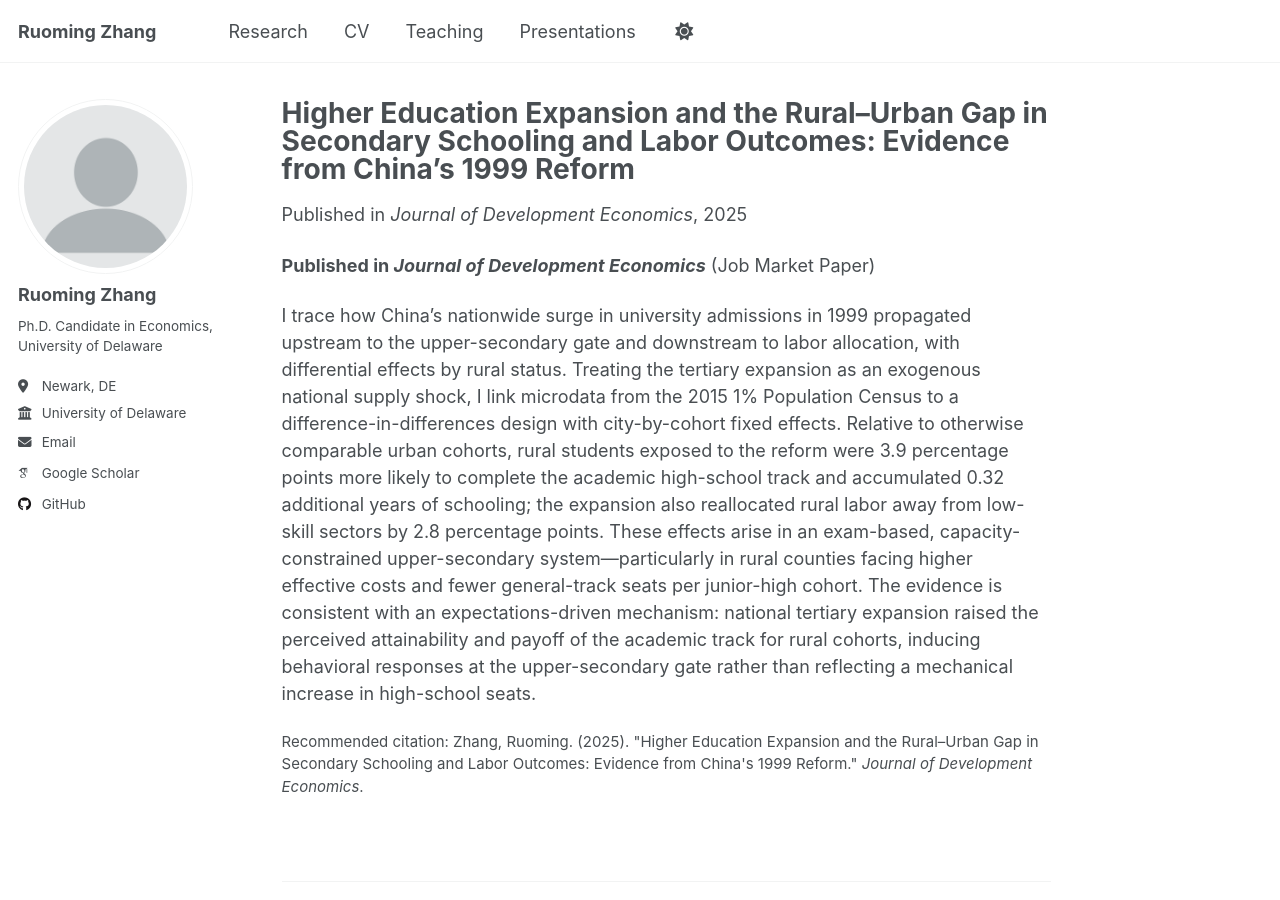
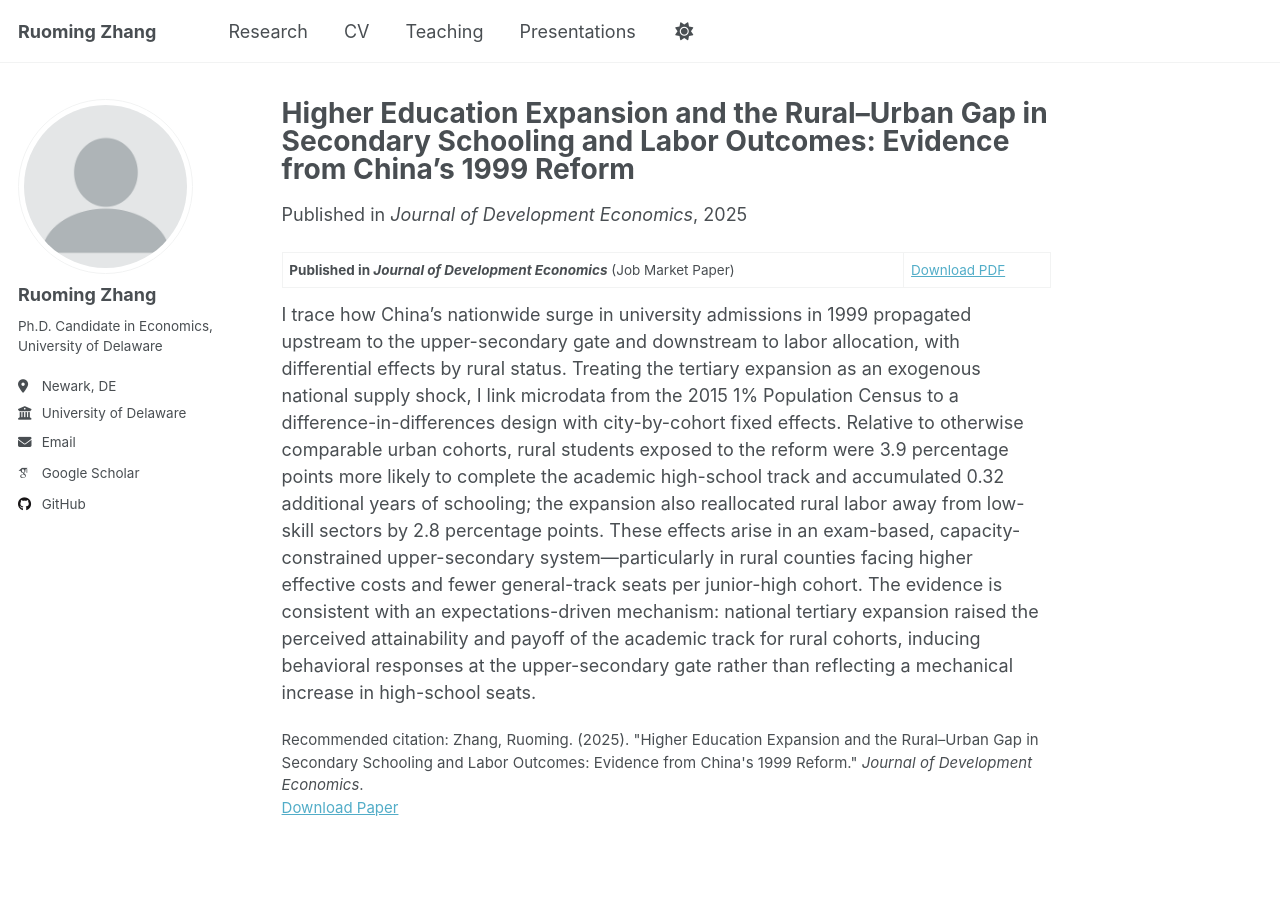
Before and after one commit to xiake327/ruoming-zhang.github.io, a Jekyll site: the page built from _publications/2025-01-01-jde-higher-education.md, in a window 1280 px wide and 900 px high. Built offline with Jekyll 4.4.1, drawn with Linux system fonts in a browser that asks for light colours; some web fonts are replaced; a script that is not in the unit is left out.

Commit message:
Add JMP PDF and download link
Co-Authored-By: Claude Opus 4.6 <noreply@anthropic.com>

```diff
--- a/_publications/2025-01-01-jde-higher-education.md
+++ b/_publications/2025-01-01-jde-higher-education.md
@@ -6,9 +6,10 @@ permalink: /publication/2025-jde-higher-education
 date: 2025-01-01
 venue: 'Journal of Development Economics'
 excerpt: 'I trace how China''s 1999 university expansion propagated upstream to upper-secondary schooling and downstream to labor allocation, with differential effects by rural status. Rural students exposed to the reform were 3.9 pp more likely to complete academic high school and accumulated 0.32 additional years of schooling.'
+paperurl: '/files/JMP_Ruoming_Zhang.pdf'
 citation: 'Zhang, Ruoming. (2025). &quot;Higher Education Expansion and the Rural–Urban Gap in Secondary Schooling and Labor Outcomes: Evidence from China''s 1999 Reform.&quot; <i>Journal of Development Economics</i>.'
 ---
 
-**Published in *Journal of Development Economics*** (Job Market Paper)
+**Published in *Journal of Development Economics*** (Job Market Paper) | [Download PDF](/files/JMP_Ruoming_Zhang.pdf)
 
 I trace how China's nationwide surge in university admissions in 1999 propagated upstream to the upper-secondary gate and downstream to labor allocation, with differential effects by rural status. Treating the tertiary expansion as an exogenous national supply shock, I link microdata from the 2015 1% Population Census to a difference-in-differences design with city-by-cohort fixed effects. Relative to otherwise comparable urban cohorts, rural students exposed to the reform were 3.9 percentage points more likely to complete the academic high-school track and accumulated 0.32 additional years of schooling; the expansion also reallocated rural labor away from low-skill sectors by 2.8 percentage points. These effects arise in an exam-based, capacity-constrained upper-secondary system---particularly in rural counties facing higher effective costs and fewer general-track seats per junior-high cohort. The evidence is consistent with an expectations-driven mechanism: national tertiary expansion raised the perceived attainability and payoff of the academic track for rural cohorts, inducing behavioral responses at the upper-secondary gate rather than reflecting a mechanical increase in high-school seats.
```
Also changed, not shown: 1 other file.
